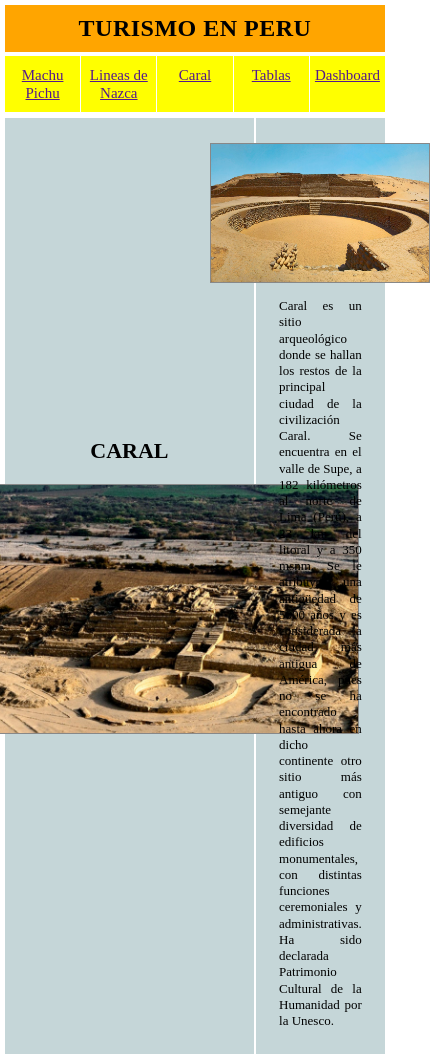
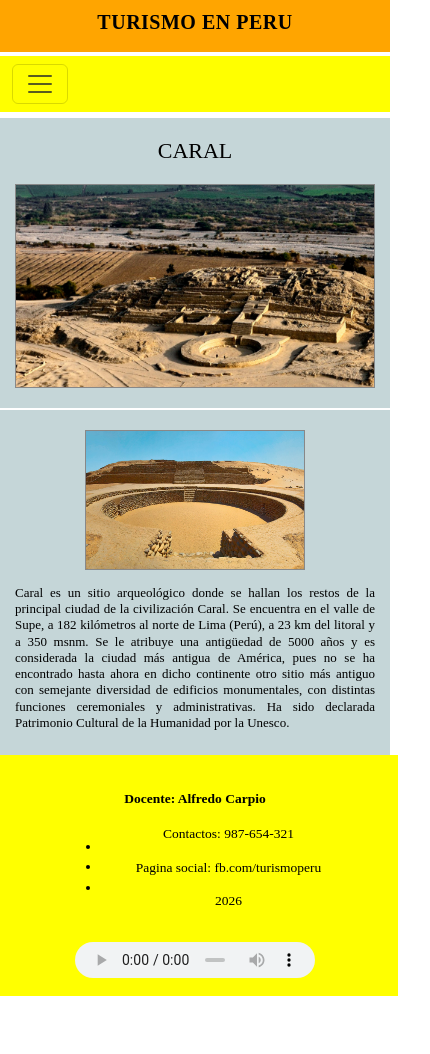
Before and after one commit to Thony-Leca/ITHC-G3, a plain HTML site: page caral.html in a window 390 px wide. Shown: the top 1054 px of the page, 430 px wide, since content can reach past the window. After the commit the page ends 996 px from the top, so only its background shows below. Drawn offline with nearby package versions, Linux system fonts and the light colour scheme.

Commit message:
feat: responsive basico con bs

```diff
--- a/caral.html
+++ b/caral.html
@@ -4,30 +4,38 @@
     <meta charset="UTF-8">
     <meta name="viewport" content="width=device-width, initial-scale=1.0">
     <title>Turismo en Perú - Caral</title>
+    <link href="https://cdn.jsdelivr.net/npm/bootstrap@5.3.3/dist/css/bootstrap.min.css" rel="stylesheet">
     <link rel="stylesheet" href="styles.css">
 </head>
 <body>
-    <header>
+    <header class="container-fluid">
         <h1>TURISMO EN PERU</h1>
     </header>
-        <nav>
-            <ul>
-                <li><a href="machu.html">Machu Pichu</a></li>
-                <li><a href="nazca.html">Lineas de Nazca</a></li>
-                <li><a href="caral.html">Caral</a></li>
-                <li><a href="tablas.html">Tablas</a></li>
-                <li><a href="dashboard.html">Dashboard</a></li>
-            </ul>
+        <nav class="navbar navbar-expand-lg">
+            <div class="container-fluid">
+                <button class="navbar-toggler" type="button" data-bs-toggle="collapse" data-bs-target="#menuPrincipal" aria-controls="menuPrincipal" aria-expanded="false" aria-label="Mostrar navegación">
+                    <span class="navbar-toggler-icon"></span>
+                </button>
+                <div class="collapse navbar-collapse" id="menuPrincipal">
+                    <ul class="navbar-nav w-100">
+                        <li class="nav-item flex-fill text-center"><a class="nav-link" href="machu.html">Machu Picchu</a></li>
+                        <li class="nav-item flex-fill text-center"><a class="nav-link" href="nazca.html">Líneas de Nazca</a></li>
+                        <li class="nav-item flex-fill text-center"><a class="nav-link" href="caral.html">Caral</a></li>
+                        <li class="nav-item flex-fill text-center"><a class="nav-link" href="tablas.html">Tablas</a></li>
+                        <li class="nav-item flex-fill text-center"><a class="nav-link" href="dashboard.html">Dashboard</a></li>
+                    </ul>
+                </div>
+            </div>
         </nav>
 
 
-    <main>
-        <section class="columna-izquierda">
+    <main class="row g-0">
+        <section class="columna-izquierda col-12 col-lg-8">
             <h2>CARAL</h2>
             <img src="img/caral.jpg" alt="Líneas de Nazca" class="img-principal">
         </section>
 
-        <section class="columna-derecha">
+        <section class="columna-derecha col-12 col-lg-4">
             <img src="img/caral2.jpg" alt="nazca 2" class="imagen-derecha">
             <p class="texto-descripcion">
                 Caral es un sitio arqueológico donde se hallan los restos de la principal ciudad de la civilización Caral. Se encuentra en el valle de Supe, a 182 kilómetros al norte de Lima (Perú), a 23 km del litoral y a 350 msnm. Se le atribuye una antigüedad de 5000 años y es considerada la ciudad más antigua de América, pues no se ha encontrado hasta ahora en dicho continente otro sitio más antiguo con semejante diversidad de edificios monumentales, con distintas funciones ceremoniales y administrativas. Ha sido declarada Patrimonio Cultural de la Humanidad por la Unesco.
@@ -35,7 +43,7 @@
         </section>
     </main>
 
-    <footer>
+    <footer class="row g-3">
         <div class="footer-docente">
             Docente: Alfredo Carpio
         </div>
@@ -60,5 +68,6 @@
     </footer>
 
     <script src="script.js"></script>
+    <script src="https://cdn.jsdelivr.net/npm/bootstrap@5.3.3/dist/js/bootstrap.bundle.min.js"></script>
 </body>
 </html>
--- a/styles.css
+++ b/styles.css
@@ -31,30 +31,14 @@ nav {
     margin-bottom: 6px;
 }
 
-nav ul {
-    display: flex;
-    list-style: none;
-    width: 100%;
-}
-
-nav ul li {
-    flex: 1;
-    text-align: center;
-    padding: 10px 0;
-    border-right: 1px solid #ffffff;
-}
-
-nav ul li:last-child {
-    border-right: none;
-}
-
-nav ul li a {
+nav .nav-link {
     color: #551a8b;
     text-decoration: underline;
     font-size: 15px;
+    padding: 10px 0;
 }
 
-nav ul li a:hover {
+nav .nav-link:hover {
     font-weight: bold;
     color: #000000;
 }
@@ -68,7 +52,7 @@ main {
 }
 
 .columna-izquierda {
-    width: 66%;
+    /* width: 66%; */
     border-right: 2px solid #ffffff;
     display: flex;
     flex-direction: column;
@@ -85,14 +69,14 @@ main {
 }
 
 .img-principal {
-    width: 460px;
+    width: min(100%, 460px);
     height: 250px;
     object-fit: cover;
     border: 1px solid #888;
 }
 
 .columna-derecha {
-    width: 34%;
+    /* width: 34%; */
     padding: 25px;
     display: flex;
     flex-direction: column;
@@ -100,7 +84,7 @@ main {
 }
 
 .imagen-derecha {
-    width: 220px;
+    width: min(100%, 220px);
     height: 140px;
     object-fit: cover;
     margin-bottom: 15px;
@@ -131,7 +115,7 @@ main {
 }
 
 table.tabla-paquetes {
-    width: 65%;
+    width: min(65%, 700px);
     border-collapse: collapse;
     background-color: #ffffff;
     text-align: center;
@@ -195,5 +179,49 @@ footer {
 
 audio {
     height: 36px;
-    width: 240px;
+    width: min(100%, 240px);
 }
+
+@media (max-width: 991.98px) {
+    .columna-izquierda {
+        border-right: none;
+        border-bottom: 2px solid #ffffff;
+    }
+
+    .footer-docente,
+    .footer-contacto,
+    .footer-audio {
+        width: 100%;
+        justify-content: center;
+        text-align: center;
+    }
+}
+
+@media (max-width: 575.98px) {
+    body {
+        padding: 0;
+    }
+
+    header h1 {
+        font-size: 20px;
+    }
+
+    .columna-izquierda,
+    .columna-derecha,
+    .contenedor-tabla {
+        padding: 20px 15px;
+    }
+
+    .img-principal {
+        height: auto;
+        max-height: 250px;
+    }
+
+    table.tabla-paquetes {
+        width: 100%;
+    }
+
+    footer {
+        padding: 18px 15px;
+    }
+}
```
Also changed, not shown: dashboard.html (+25 -21 lines), machu.html (+22 -13 lines), nazca.html (+22 -13 lines), tablas.html (+25 -14 lines).
